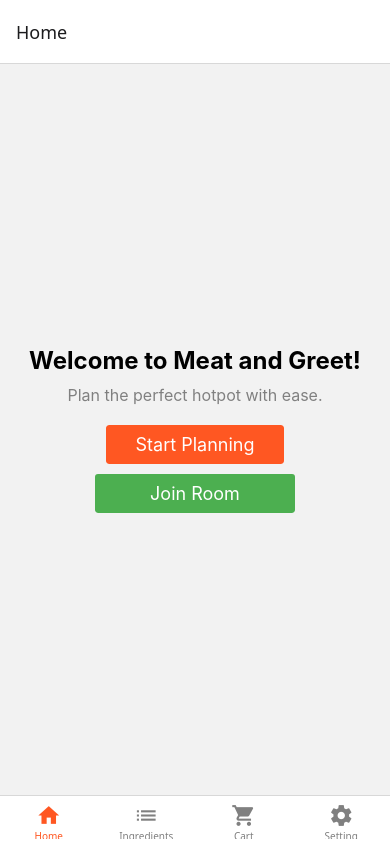
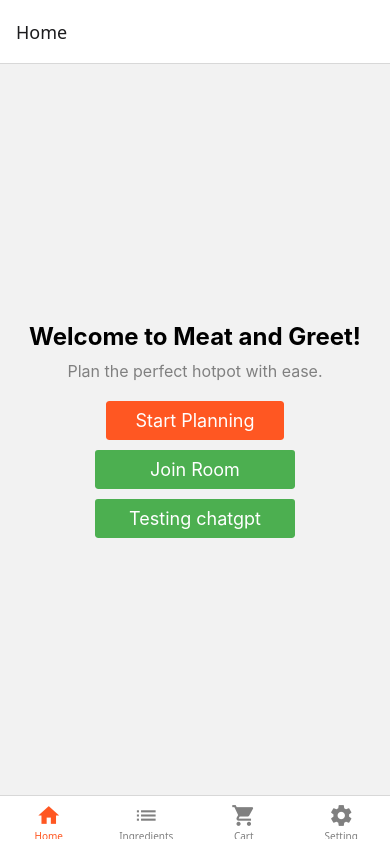
Before and after one commit to Chen-Han-TX/MeatAndGreet, a React Native app in the folder MeatAndGreetApp/: screen / in a window 390 px wide. Built offline with nearby package versions, Linux system fonts and the light colour scheme.

Commit message:
done with recommender

```diff
--- a/MeatAndGreetApp/App.js
+++ b/MeatAndGreetApp/App.js
@@ -37,10 +37,10 @@ const App = () => {
         createdAt: new Date(),
         roomId: uuidv4(),
         isActive: true, // Mark as active
+        members: ["Test User"],
       };
       const docRef = await addDoc(collection(db, 'rooms'), newRoom);
       const createdRoom = { id: docRef.id, ...newRoom };
-
       setRoom(createdRoom);
     } catch (error) {
       console.error('Error creating room:', error);
--- a/MeatAndGreetApp/screens/HomeScreen.js
+++ b/MeatAndGreetApp/screens/HomeScreen.js
@@ -1,6 +1,7 @@
 import React, { useState } from 'react';
 import { View, Text, StyleSheet, Modal, TextInput, Alert } from 'react-native';
 import { Button } from 'react-native-elements';
+import { recommendItems } from "../screens/cbh/hotpotItemsRecommender"
 
 const HomeScreen = ({ room, startPlanning, leaveRoom, shareRoom, joinRoom, navigation }) => {
   const [isModalVisible, setModalVisible] = useState(false);
@@ -56,6 +57,11 @@ const HomeScreen = ({ room, startPlanning, leaveRoom, shareRoom, joinRoom, navig
             title="Join Room"
             buttonStyle={styles.joinButton}
             onPress={() => setModalVisible(true)}
+          />
+          <Button
+              title="Testing chatgpt"
+              buttonStyle={styles.joinButton}
+              onPress={() => recommendItems("lol")}
           />
         </>
       )}
--- a/MeatAndGreetApp/screens/cbh/hotpotItemsRecommender.js
+++ b/MeatAndGreetApp/screens/cbh/hotpotItemsRecommender.js
@@ -1,27 +1,59 @@
 import OpenAI from "openai";
+import { doc, updateDoc } from "firebase/firestore";
+import {db} from "../../firebaseConfig";
+import {getDoc} from "@react-native-firebase/firestore";
 
-export const recommendItems = async (preferences) => {
+/**
+ * Asynchronously recommends food items based on user preferences.
+ *
+ * The function takes in a string of user preferences related to food items and
+ * generates an array of recommended items. Each item in the array is structured
+ * as a 2 element array consisting of the item name and its corresponding emoji.
+ *
+ * @function
+ * @param roomId - A string containing the current room's room id
+ * @returns {Promise<void>} A Promise that resolves when the recommendations are processed
+ * successfully, or logs an error in case of failure.
+ */
+export const recommendItems = async (roomId) => {
+    const sampleGroupPreferences = "I like eating pork collar and shabu shabu"
+                                    + "I like enoki mushrooms and cheese tofu"
+                                    + "Cheese tofu and tonkotsu broth is a must have for me"
+                                    + "I like eating beancurd skin rolls and prawns"
     try {
         const openai = new OpenAI({
-            apiKey: "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",
+            apiKey: "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",
             dangerouslyAllowBrowser: "true"
         });
+
+        let groupPreferences = ""
+        const docRef = doc(db, "rooms", roomId);
+        const room = await getDoc(docRef);
+
+        for (const memberId of room.members) {
+            const docRef = doc(db, "users", memberId);
+            const member = await getDoc(docRef)
+            groupPreferences += member.preferences
+        }
 
         const completion = await openai.chat.completions.create({
             model: "gpt-4o",
             messages: [
                 {
                     role: "developer",
-                    content: "You are to take in a string of user preferences of food and return an array of food items." },
+                    content: "You are to take in a string of user preferences of food and return a Javascript array." +
+                        "The array MUST be structured in this way [[item, an emoji of the food item], [item, an emoji of the food item], ...]" +
+                        "You are to ONLY RETURN an array object, without any other words or content whatsoever." },
                 {
                     role: "user",
-                    content: "",
+                    content: groupPreferences,
                 },
             ],
         });
-        console.log(completion.choices[0].message)
+
+        console.log(completion.choices[0].message.content)
     } catch (error) {
-        console.error(error);
+
     }
 }
 
```
Also changed, not shown: MeatAndGreetApp/package.json (+6 -5 lines), 1 other file (tests, documents, lock files or other folders).
